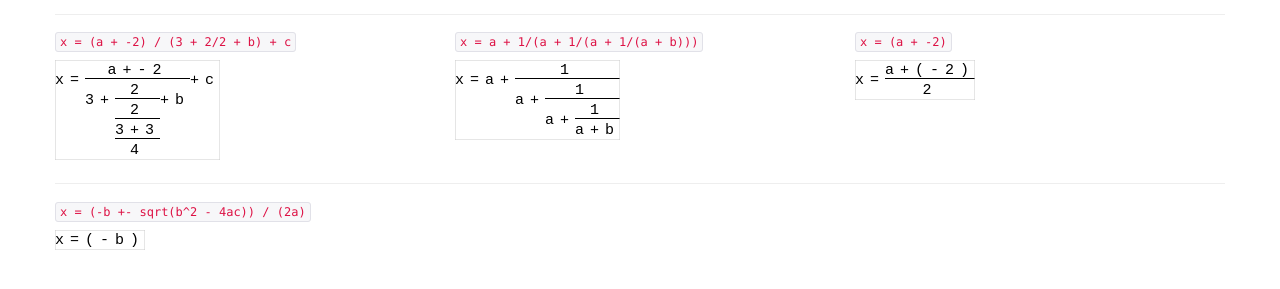
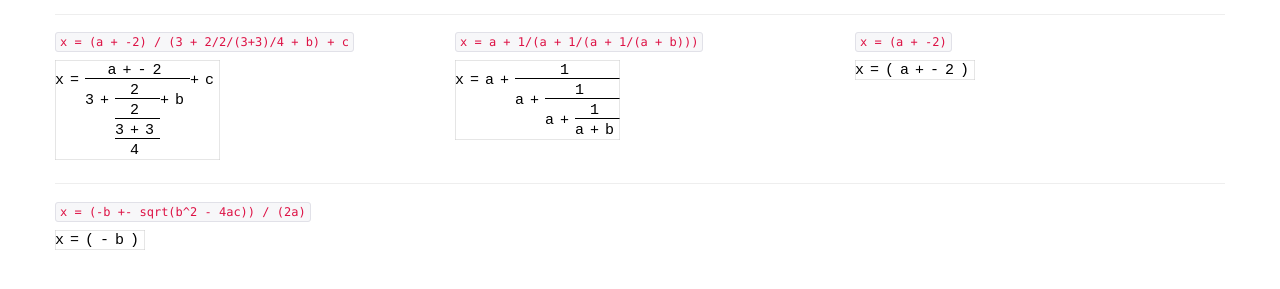
Before and after one commit to alaingilbert/math5, a plain HTML site: page index.html in a window 1280 px wide. Shown: the part 111-400 px from the top of the page. Drawn offline with Linux system fonts and the light colour scheme.

Commit message:
fix index examples labels

```diff
--- a/index.html
+++ b/index.html
@@ -41,7 +41,7 @@
 </div>
 <div class="row">
    <div class="span4">
-      <p><code>x = (a + -2) / (3 + 2/2 + b) + c</code></p>
+      <p><code>x = (a + -2) / (3 + 2/2/(3+3)/4 + b) + c</code></p>
       <div class="math">x = (a + -2) / (3 + 2/2/(3+3)/4 + b) + c</div>
    </div>
    <div class="span4">
@@ -50,7 +50,7 @@
    </div>
    <div class="span4">
       <p><code>x = (a + -2)</code></p>
-      <div class="math">x = (a + (-2))/(2)</div>
+      <div class="math">x = (a + -2)</div>
    </div>
 </div>
 <hr />
```
